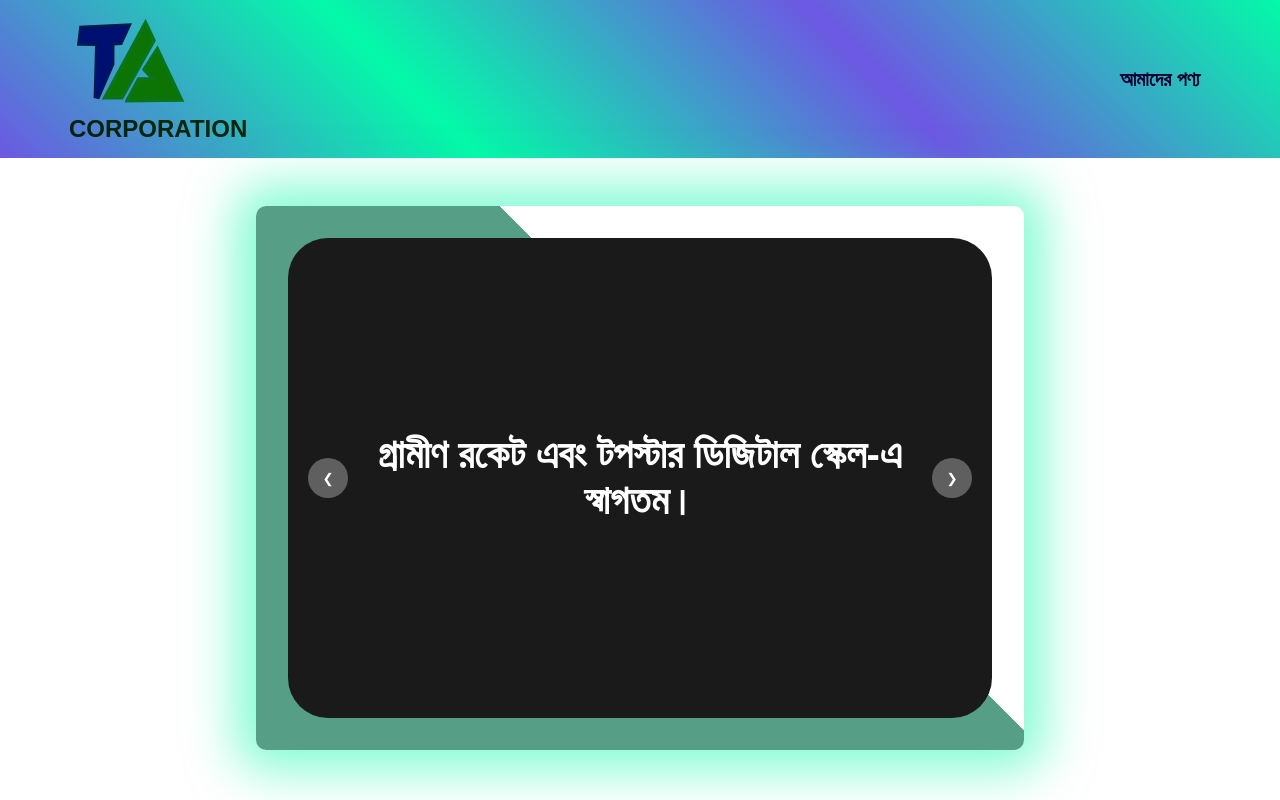
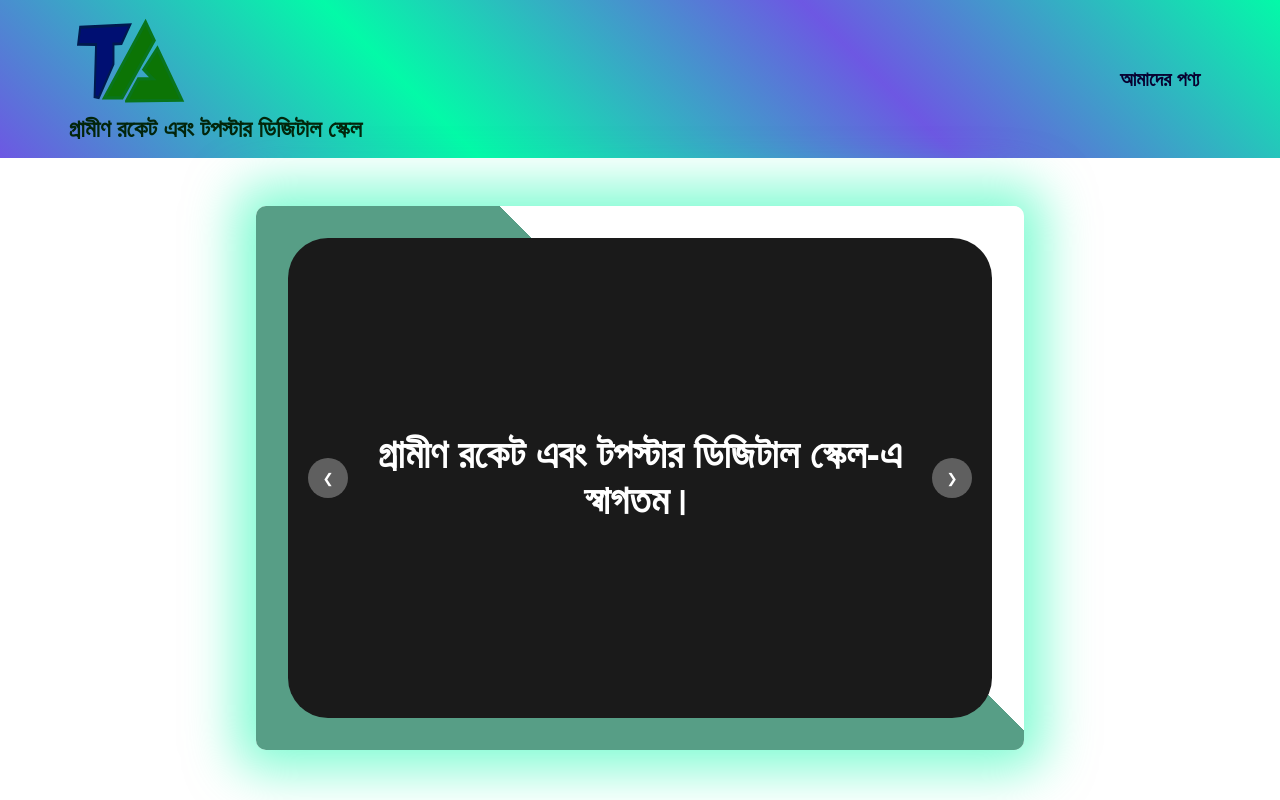
Before and after one commit to dev-andalib/tacorpF, a website: page index.html in a window 1280 px wide. Shown: the top 800 px of the page. Drawn offline with Linux system fonts and the light colour scheme.

Commit message:
Update index.html

```diff
--- a/index.html
+++ b/index.html
@@ -11,7 +11,7 @@
       <div class="logo">
         <div>
           <img src="./images/company/logo.svg" alt="T.A Corporation Logo" />
-          <h2 class="imagefoot">CORPORATION</h2>
+          <h2 class="imagefoot">গ্রামীণ রকেট এবং টপস্টার ডিজিটাল স্কেল</h2>
         </div>
 
         <a href="#"><div class="menu-icon" id="menu-icon">&#9776;</div></a>
```
